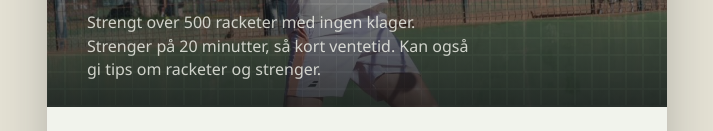
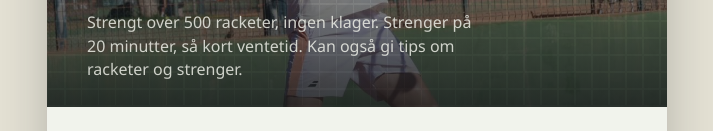
Before and after one commit to Nikoslikkoklikko/racketstrenging, a plain HTML site: page index.html in a window 1280 px wide. Shown: the part 241-372 px from the top of the page, without its empty margins (283-996 px from the left). Drawn offline with Linux system fonts and the light colour scheme.

Commit message:
Update subhead first sentence

```diff
--- a/index.html
+++ b/index.html
@@ -353,7 +353,7 @@
     <img class="header-photo" src="photos/tennis-action.jpeg" alt="">
     <div class="eyebrow">Tennis · Strengetjeneste</div>
     <h1 class="headline">Racket&shy;strenging</h1>
-    <p class="subhead">Strengt over 500 racketer med ingen klager. Strenger på 20 minutter, så kort ventetid. Kan også gi tips om racketer og strenger.</p>
+    <p class="subhead">Strengt over 500 racketer, ingen klager. Strenger på 20 minutter, så kort ventetid. Kan også gi tips om racketer og strenger.</p>
   </div>
 
   <div class="stats">
```
